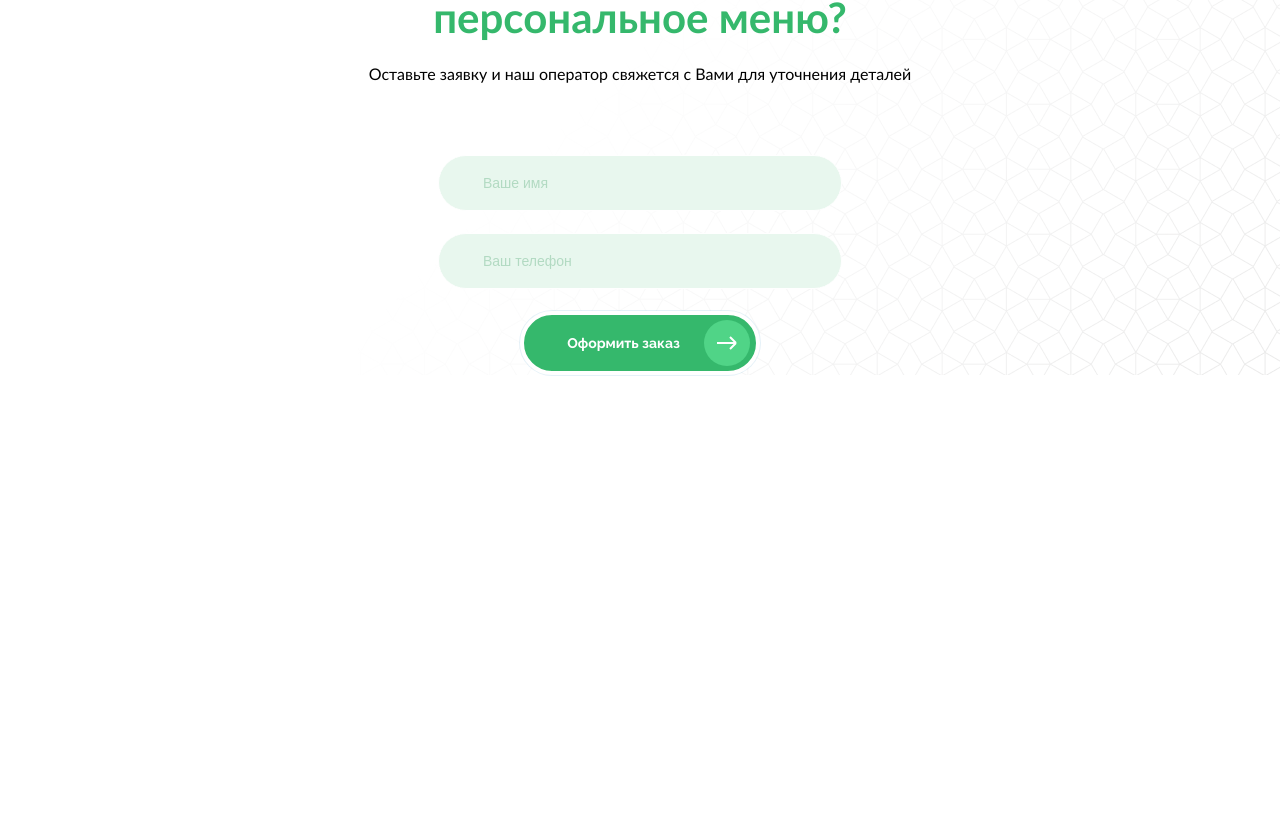
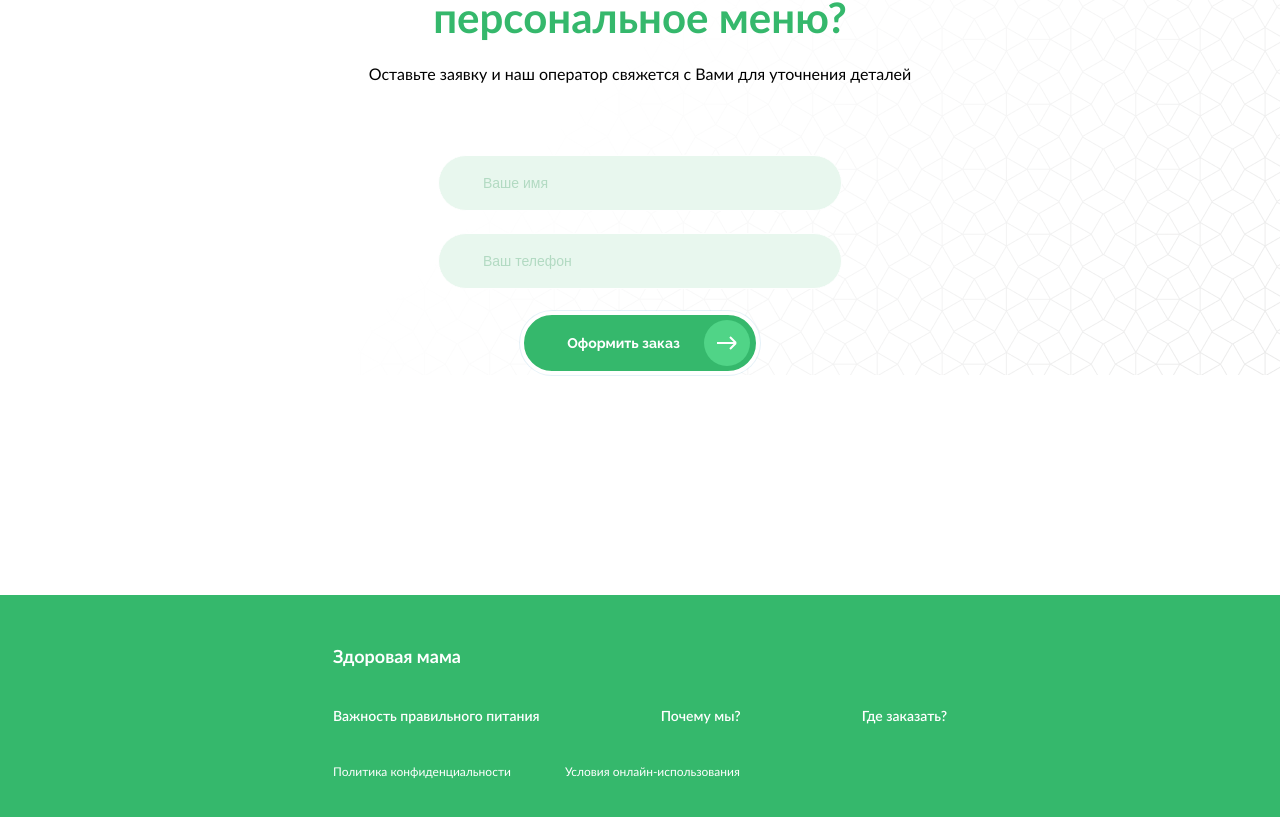
Before and after one commit to mobacsell/healthy-mom, a React (Create React App) app: page / in a window 1280 px wide. Shown: the part 4663-5480 px from the top of the page. Before the commit the page ends 5258 px from the top, so only its background shows below. Built offline with nearby package versions, Linux system fonts and the light colour scheme.

Commit message:
feat: add Footer comp with adaptivity

```diff
--- a/src/App/App.tsx
+++ b/src/App/App.tsx
@@ -5,6 +5,7 @@ import { HealthSlider } from "./components/HealthSlider";
 import { Advantages } from "./components/Advantages";
 import { Instagram } from "./components/Instagram";
 import { OrderForm } from "./components/OrderForm";
+import { Footer } from "./components/Footer";
 
 export function App() {
   return (
@@ -18,6 +19,7 @@ export function App() {
         <Instagram />
         <OrderForm />
       </main>
+      <Footer />
     </div>
   );
 }
--- /dev/null
+++ b/src/App/components/Footer/Footer.module.css
@@ -0,0 +1,88 @@
+.root {
+  display: flex;
+  justify-content: center;
+  background-color: #35b86c;
+}
+
+.wrapper {
+  width: 614px;
+  padding-top: 50px;
+  padding-bottom: 70px;
+}
+
+.logo {
+  font-size: 18px;
+  font-weight: 700;
+  color: #fff;
+  text-decoration: none;
+  transition: 0.3s color;
+  -webkit-tap-highlight-color: rgba(0, 0, 0, 0);
+}
+
+.logo:hover {
+  color: #2b2b2b;
+  transition: 0.3s color;
+}
+
+.listMenu {
+  display: flex;
+  justify-content: space-between;
+  list-style-type: none;
+  margin: 0;
+  margin-top: 40px;
+  padding: 0;
+}
+
+.itemMenu {
+  font-size: 14px;
+  font-weight: 600;
+}
+
+.listService {
+  display: flex;
+  gap: 54px;
+  list-style-type: none;
+  margin: 0;
+  margin-top: 40px;
+  padding: 0;
+}
+
+.itemService {
+  font-size: 12px;
+  font-weight: 400;
+}
+
+.link {
+  color: #fff;
+  text-decoration: none;
+  transition: 0.3s color;
+  -webkit-tap-highlight-color: rgba(0, 0, 0, 0);
+}
+
+.link:hover {
+  color: #2b2b2b;
+  transition: 0.3s color;
+}
+
+@media (max-width: 768px) {
+  .wrapper {
+    width: 408px;
+  }
+}
+
+@media (max-width: 600px) {
+  .wrapper {
+    width: 320px;
+  }
+
+  .listMenu {
+    flex-direction: column;
+    margin-top: 30px;
+    gap: 15px;
+  }
+
+  .listService {
+    flex-direction: column;
+    gap: 24px;
+  }
+}
--- /dev/null
+++ b/src/App/components/Footer/Footer.tsx
@@ -0,0 +1,61 @@
+import styles from "./Footer.module.css";
+
+export function Footer() {
+  const listMenu = [
+    {
+      text: "Важность правильного питания",
+      url: "/",
+    },
+    {
+      text: "Почему мы?",
+      url: "/",
+    },
+    {
+      text: "Где заказать?",
+      url: "/",
+    },
+  ];
+
+  const listService = [
+    {
+      text: "Политика конфиденциальности",
+      url: "/",
+    },
+    {
+      text: "Условия онлайн-использования",
+      url: "/",
+    },
+  ];
+
+  return (
+    <footer className={styles.root}>
+      <div className={styles.wrapper}>
+        <a href="/" className={styles.logo}>
+          Здоровая мама
+        </a>
+        <ul className={styles.listMenu}>
+          {listMenu.map((value) => {
+            return (
+              <li className={styles.itemMenu}>
+                <a href={value.url} className={styles.link}>
+                  {value.text}
+                </a>
+              </li>
+            );
+          })}
+        </ul>
+        <ul className={styles.listService}>
+          {listService.map((value) => {
+            return (
+              <li className={styles.itemService}>
+                <a href={value.url} className={styles.link}>
+                  {value.text}
+                </a>
+              </li>
+            );
+          })}
+        </ul>
+      </div>
+    </footer>
+  );
+}
--- /dev/null
+++ b/src/App/components/Footer/index.ts
@@ -0,0 +1 @@
+export { Footer } from "./Footer";
```
